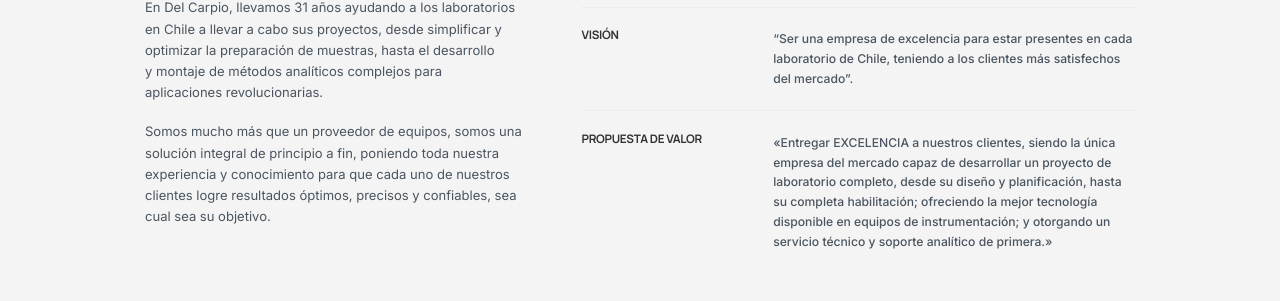
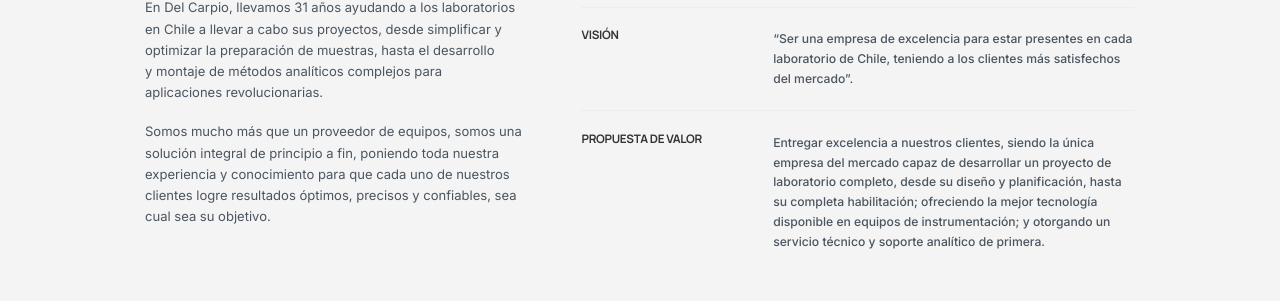
Before and after one commit to delcarpiohub/LandingPage, a Next.js app: page /nosotros in a window 1280 px wide. Shown: the part 974-1275 px from the top of the page. Built offline with nearby package versions, Linux system fonts and the light colour scheme.

Commit message:
Ajuste de comillas en propuesta de valor en nosotros

```diff
--- a/src/app/nosotros/page.tsx
+++ b/src/app/nosotros/page.tsx
@@ -30,7 +30,7 @@ const operatingPrinciples = [
   {
     title: "PROPUESTA DE VALOR",
     body:
-      "«Entregar EXCELENCIA a nuestros clientes, siendo la única empresa del mercado capaz de desarrollar un proyecto de laboratorio completo, desde su diseño y planificación, hasta su completa habilitación; ofreciendo la mejor tecnología disponible en equipos de instrumentación; y otorgando un servicio técnico y soporte analítico de primera.»",
+      "Entregar excelencia a nuestros clientes, siendo la única empresa del mercado capaz de desarrollar un proyecto de laboratorio completo, desde su diseño y planificación, hasta su completa habilitación; ofreciendo la mejor tecnología disponible en equipos de instrumentación; y otorgando un servicio técnico y soporte analítico de primera.",
   },
 ];
 
```
